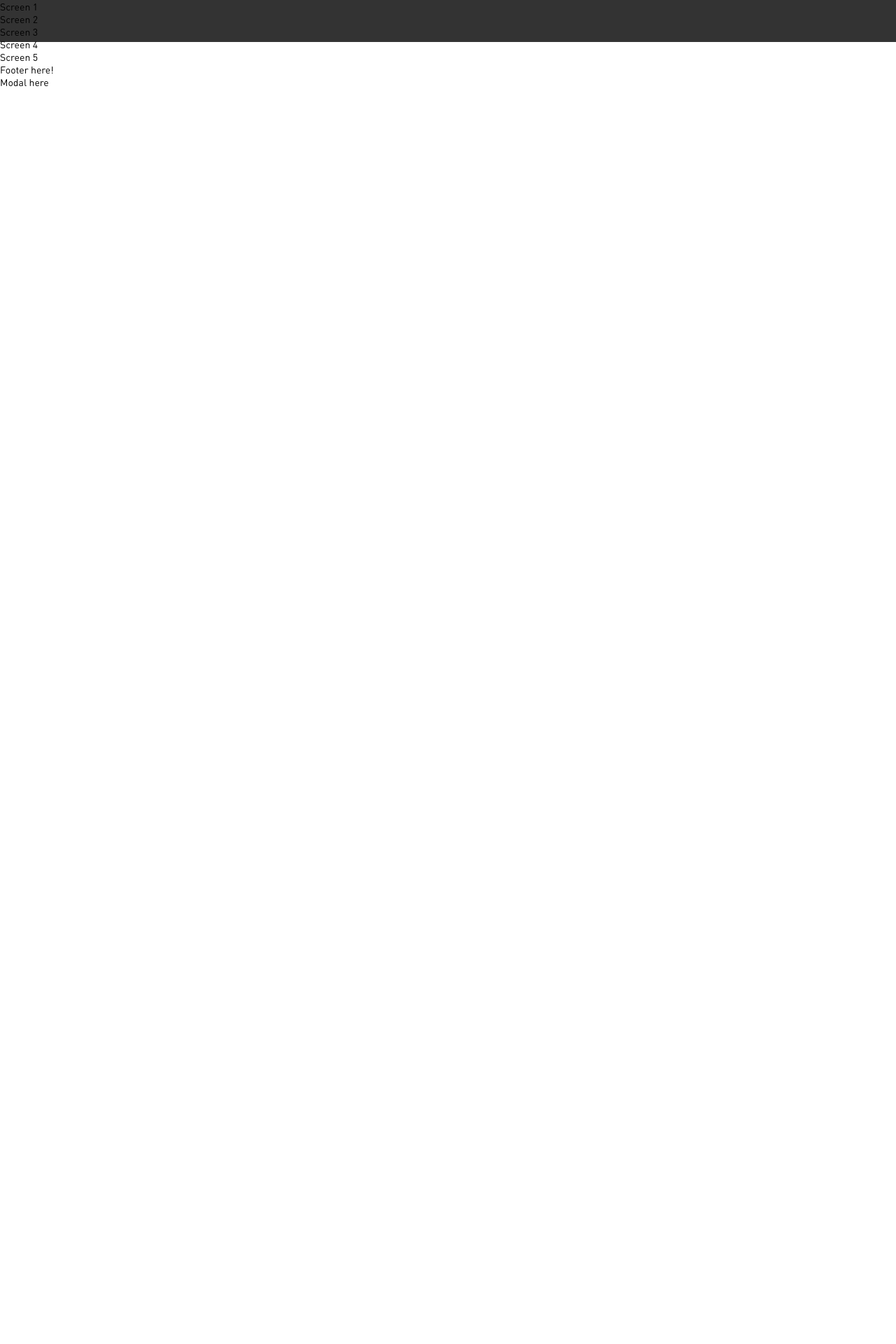
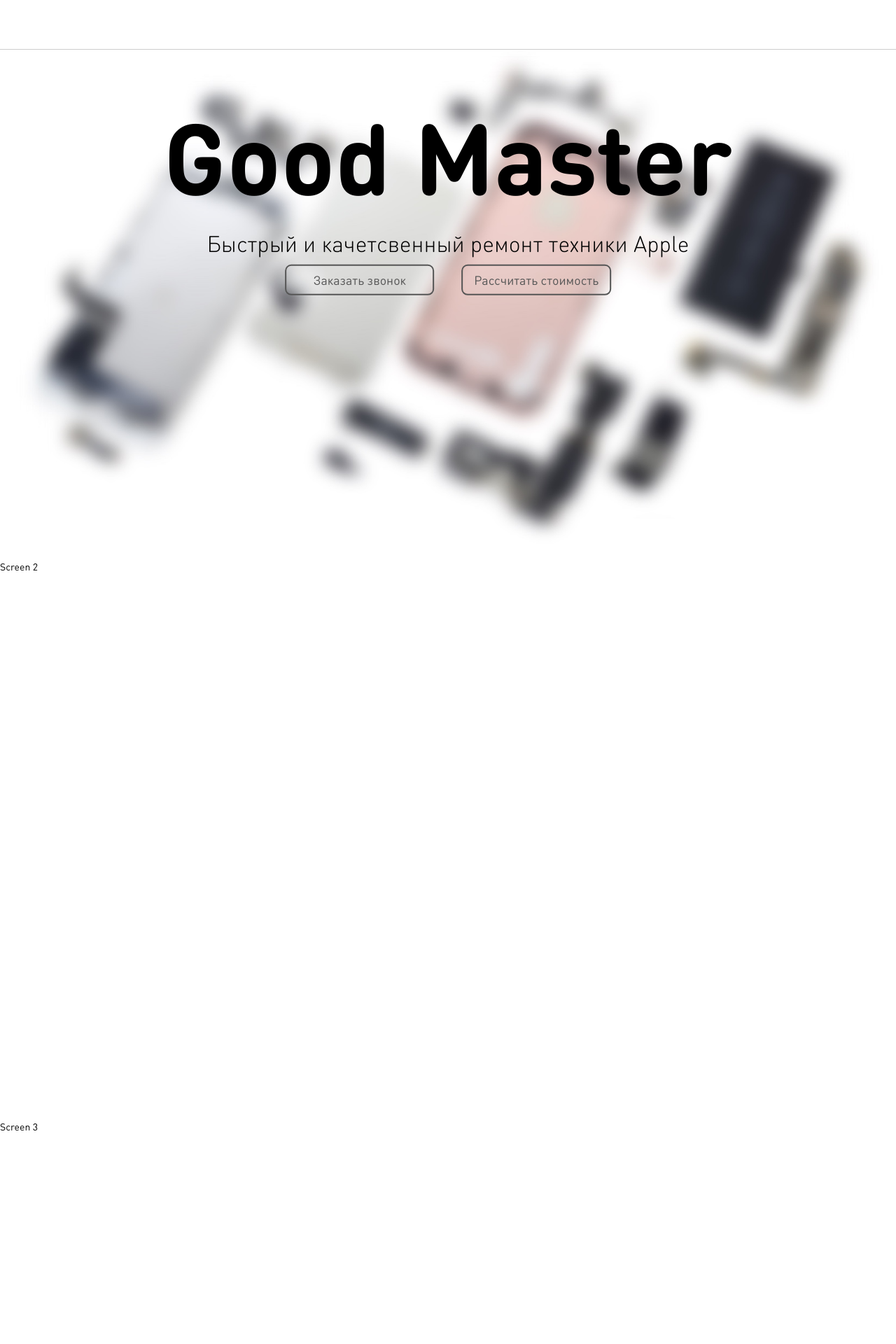
Before and after one commit to casin-dir/semen, a Django app: page / in a window 1280 px wide. Shown: the top 1920 px of the page at 70% size. Before the commit the page ends 123 px from the top, so only its background shows below. Run offline with Django 3.2, Linux system fonts and the light colour scheme.

Commit message:
screen 1 start

```diff
--- a/semen/static/css/main.css
+++ b/semen/static/css/main.css
@@ -1,3 +1,8 @@
+html, body{
+    height: 100%;
+    width: 100%;
+}
+
 .header{
     display: block;
     position: fixed;
@@ -5,6 +10,95 @@
     left: 0;
     width: 100%;
     z-index: 1000;
-    height: 60px;
-    background-color: rgba(0,0,0, .8);
+    height: 4rem;
+    background-color: rgba(255,255,255, .9);
+    border-bottom: 1px solid #ccc;
 }
+
+.screens{
+    display: block;
+    position: absolute;
+    z-index: 1;
+    height: 100%;
+    width: 100%;
+    top: 0;
+    left: 0;
+}
+
+.screen{
+    display: block;
+    position: relative;
+    width: 100%;
+    height: 100%;
+    background-color: #fff;
+    background-position: center;
+    background-size: cover;
+    background-repeat: no-repeat;
+}
+
+
+/*screen 1 */
+.screen-1{
+    background-image: url('../images/main-background.jpg');
+}
+
+.screen-1__title{
+    display: block;
+    position: absolute;
+    width: 100%;
+    left: 50%;
+    transform: translate(-50%, -50%);
+    text-align: center;
+}
+
+.screen-1__title_main{
+    top: calc(50% - 10rem);
+    font-size: 8rem;
+    font-weight: bold;
+}
+
+.screen-1__title_sub{
+    top: calc(50% - 3rem);
+    font-size: 1.8rem;
+    font-weight: 100;
+}
+
+
+
+.screen-1__buttons{
+    display: block;
+    position: absolute;
+    top: calc(50% - 0rem);
+    left: 50%;
+    transform: translate(-50%, -50%);
+    height: auto;
+    width: auto;
+}
+
+
+
+.screen-1__button{
+    display: inline-block;
+    position: relative;
+    height: 2.5rem;
+    line-height: 2.3rem;
+    text-align: center;
+    font-size: 1rem;
+    background-color: transparent;
+    border: 2px solid #555;
+    color: #555;
+    cursor: pointer;
+    border-radius: .5rem;
+    transition: .2s all;
+    margin-right: 2rem;
+    width: 12rem;
+}
+
+.screen-1__button:last-of-type{
+    margin-right: 0;
+}
+
+.screen-1__button:hover {
+    border: 2px solid #000;
+    color: #000;
+}
--- a/semen/static/js/main.js
+++ b/semen/static/js/main.js
@@ -1,5 +1,22 @@
+// markup
+function fitFontSize() {
+    var currentWidth = window.innerWidth;
+    var currentHeight = window.innerHeight;
+    var initScale = 20;
+    var widthScale = currentWidth / 1440;
+    var heightScale = currentHeight / 860;
+    var currentScale = Math.min(widthScale, heightScale);
+    var fontSize = currentScale * initScale;
+    document.documentElement.style.fontSize = fontSize + 'px';
+}
+
+function initMarkup() {
+  fitFontSize();
+  window.addEventListener('resize', fitFontSize);
+}
+
 function ready() {
-    console.log('ready');
+    initMarkup();
 };
 
 document.addEventListener("DOMContentLoaded", ready);
--- a/semen/templates/index.html
+++ b/semen/templates/index.html
@@ -19,19 +19,33 @@
 
 
     <div class="screens">
-        <div class="screen">
-            Screen 1
+        <div class="screen screen-1">
+            <h1 class="screen-1__title screen-1__title_main">Good Master</h1>
+            <h2 class="screen-1__title screen-1__title_sub">Быстрый и качетсвенный ремонт техники Apple</h2>
+
+            <div class="screen-1__buttons">
+                <div class="
+                screen-1__button
+                screen-1__button_сallback">
+                    Заказать звонок
+                </div>
+                <div class="
+                screen-1__button
+                screen-1__button_сalculate-cost">
+                    Рассчитать стоимость
+                </div>
+            </div>
         </div>
-        <div class="screen">
+        <div class="screen screen-2">
             Screen 2
         </div>
-        <div class="screen">
+        <div class="screen screen-3">
             Screen 3
         </div>
-        <div class="screen">
+        <div class="screen screen-4">
             Screen 4
         </div>
-        <div class="screen">
+        <div class="screen screen-5">
             Screen 5
         </div>
     </div>
```
Also changed, not shown: semen/static/images/main-background.jpg (added).
